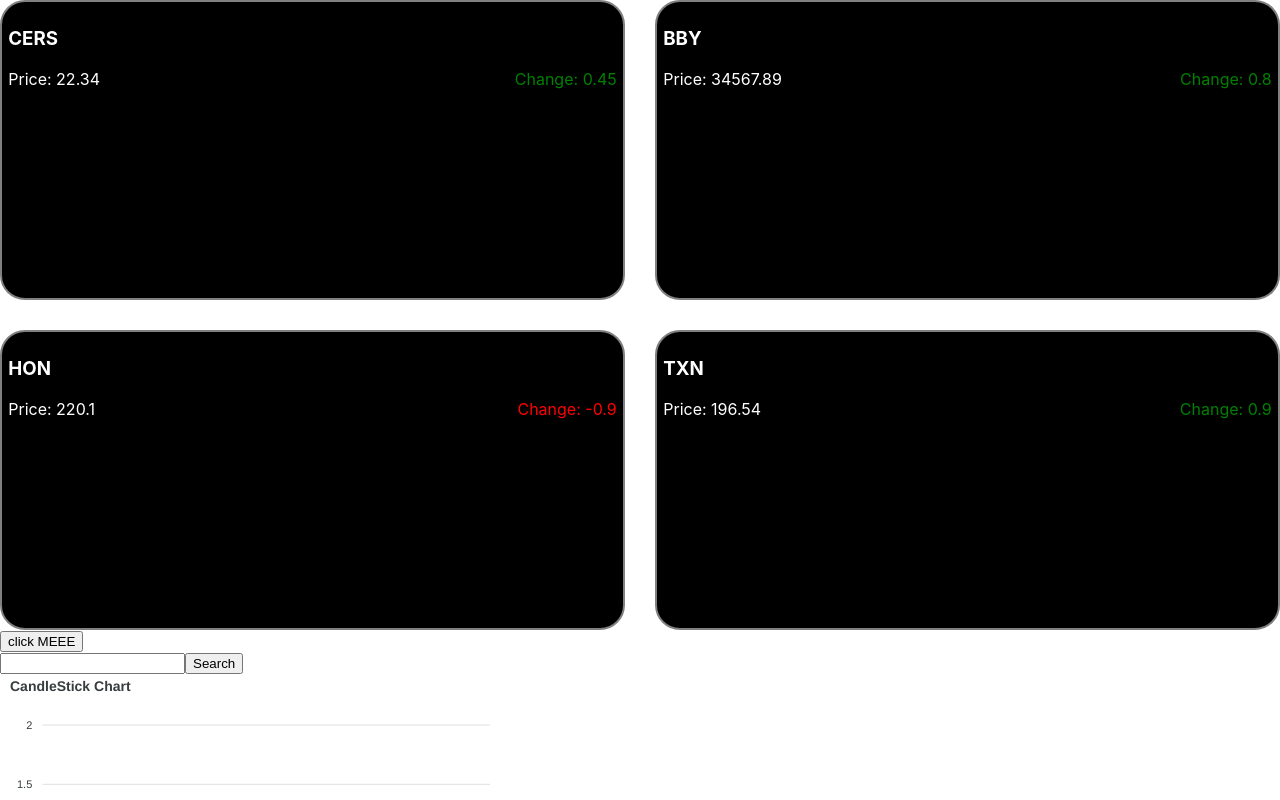
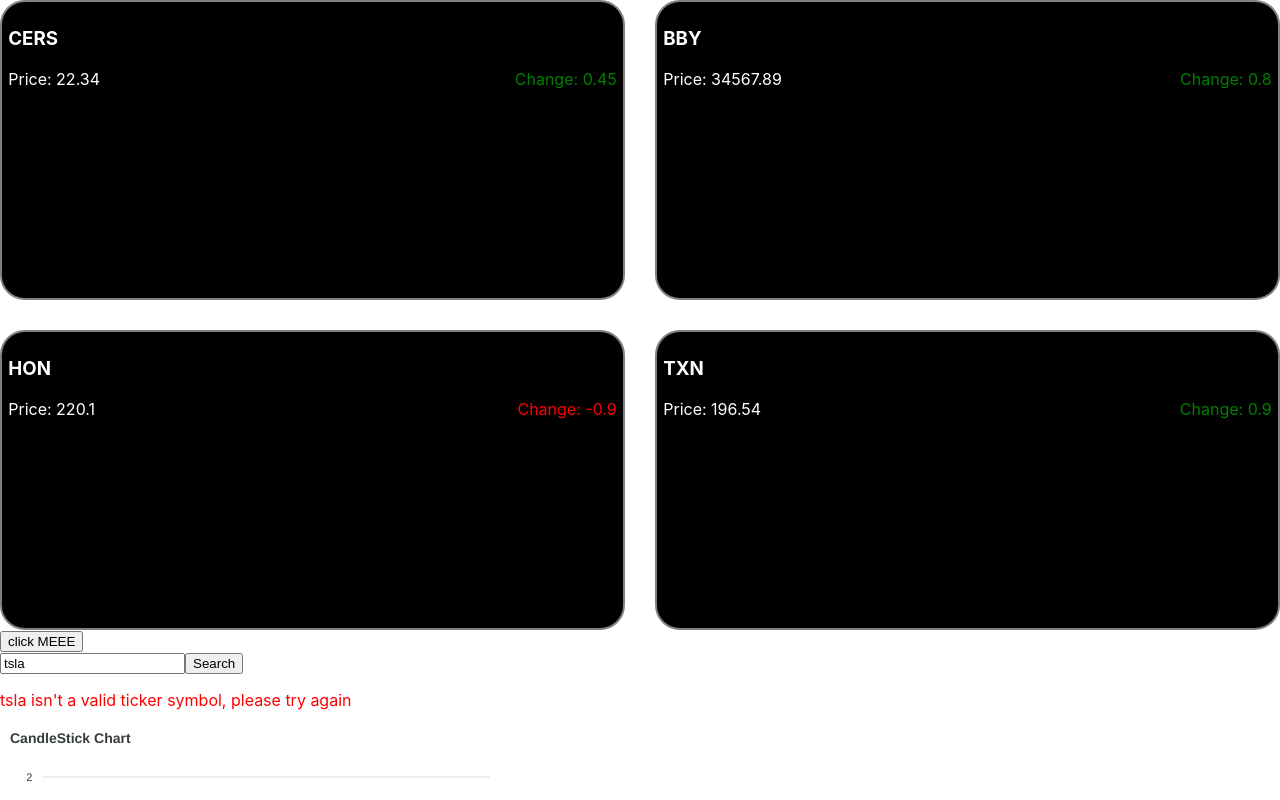
Before and after one commit to henry-rennell/tik-stock-app, a React (Create React App) app: page / in a window 1280 px wide. Shown: the top 800 px of the page. Built offline with nearby package versions, Linux system fonts and the light colour scheme; no server answers.

Commit message:
search bar with error handling

```diff
--- /dev/null
+++ b/src/components/SearchBar.css
@@ -0,0 +1,3 @@
+.error-msg {
+  color: red;
+}
--- a/src/components/SearchBar.jsx
+++ b/src/components/SearchBar.jsx
@@ -1,9 +1,10 @@
-import { useState, useEffect, useRef } from "react"
-
+import { useState, useEffect } from "react"
+import "./SearchBar.css"
 export default function SearchBar() {
-  const [input, setInput] = useState("")
+  const [input, setInput] = useState("tsla")
   const [loadStock, setLoadStock] = useState("")
   const [data, setData] = useState([])
+  const [error, setError] = useState(false)
 
   const handleChange = e => {
     setInput(e.target.value)
@@ -27,12 +28,15 @@
     )
       .then(res => res.json())
       .then(resData => {
-        // console.log(resData)
+        console.log(resData)
         setData(resData)
+        setError(false)
         return resData
       })
       .then(res => console.log(res["Meta Data"]["2. Symbol"]))
-    // .then(res => setLoadStock(false))
+      .catch(e => {
+        setError(true)
+      })
   }, [loadStock])
 
   return (
@@ -47,6 +51,9 @@
         />
         <button>Search</button>
       </form>
+      <p className="error-msg">
+        {error ? `${input} isn't a valid ticker symbol, please try again` : ""}
+      </p>
     </div>
   )
 }
```
